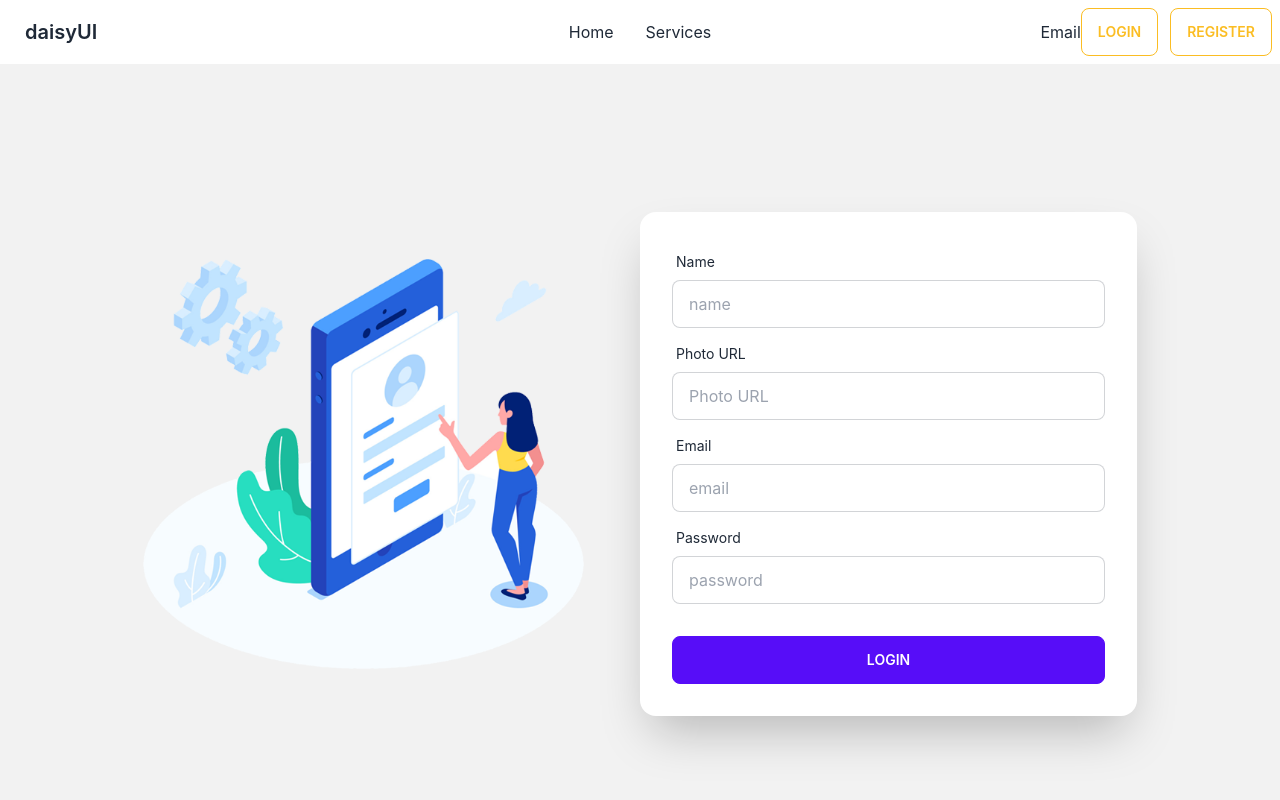
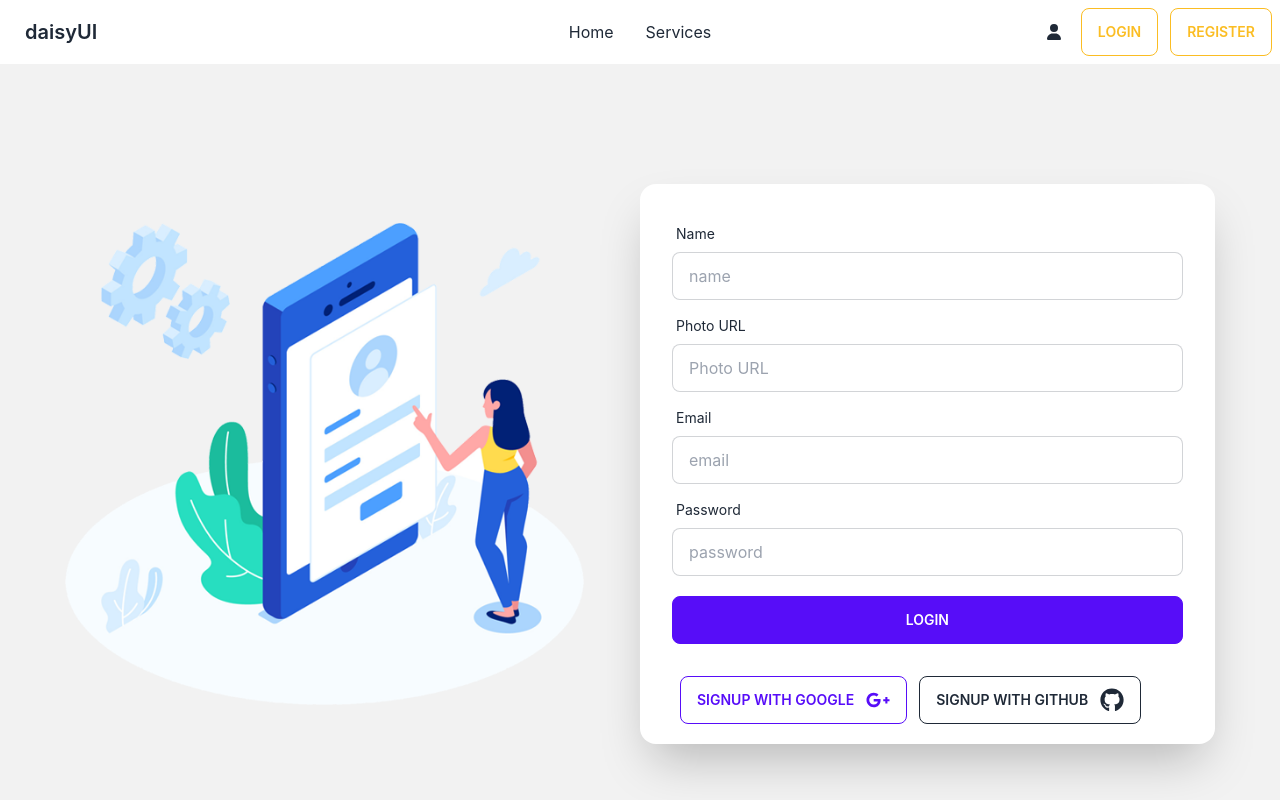
Before and after one commit to abubakkar11/Tourist-review-client, a React (Create React App) app: page /register in a window 1280 px wide. Shown: the top 800 px of the page. Built offline with nearby package versions, Linux system fonts and the light colour scheme; no server answers.

Commit message:
google and github addded

```diff
--- a/src/App.js
+++ b/src/App.js
@@ -1,3 +1,4 @@
+
 import { RouterProvider } from 'react-router-dom';
 import './App.css';
 import { router } from './Routes/Routes';
--- a/src/AuthProvoder/AuthProvider.js
+++ b/src/AuthProvoder/AuthProvider.js
@@ -1,5 +1,5 @@
 import React, { createContext, useEffect, useState } from 'react';
-import { createUserWithEmailAndPassword, getAuth, onAuthStateChanged, signInWithEmailAndPassword, } from "firebase/auth";
+import { createUserWithEmailAndPassword, getAuth, onAuthStateChanged, signInWithEmailAndPassword, signInWithPopup, signOut, updateProfile, } from "firebase/auth";
 import app from '../firebase/firebase.init';
 
 
@@ -20,6 +20,22 @@ const AuthProvider = ({ children }) => {
     return signInWithEmailAndPassword(auth , email , password)
    }
 
+   //LogOut
+   const logOut = () =>{
+    return signOut(auth)
+   }
+
+   //SignUp with google
+   const signUpWithGoogle = (provider) =>{
+    return signInWithPopup(auth , provider)
+   }
+   //SignUp with google
+   const signUpWithGitHub = (provider) =>{
+    return signInWithPopup(auth , provider)
+   }
+   const updateProfiles = (profile) => {
+    return updateProfile(auth.currentUser, profile);
+}
    //current user
    useEffect(() => {
     const unSubscribe = onAuthStateChanged(auth, currentUser => {
@@ -34,6 +50,10 @@ const AuthProvider = ({ children }) => {
         user,
         signInWithEmail,
         login,
+        logOut,
+        signUpWithGoogle,
+        signUpWithGitHub,
+        updateProfiles,
     }
     return (
         <div>
--- a/src/Pages/Login/Login.js
+++ b/src/Pages/Login/Login.js
@@ -1,8 +1,10 @@
-import React, { useContext } from 'react';
+import React, { useContext, useState } from 'react';
+import toast from 'react-hot-toast';
 import { AuthContext } from '../../AuthProvoder/AuthProvider';
 import loginImage from '../../Images/login/login.png'
 
 const Login = () => {
+    const [error , setError] = useState(false)
     //import context
   const {login} = useContext(AuthContext)
   // Register form submit handle
@@ -16,8 +18,15 @@ const Login = () => {
     .then(result =>{
         const user = result.user;
         console.log(user)
+        setError(true)
+        toast.success('Login Successfull')
+        form.reset()
     })
-    .catch(err => console.error(err))
+    .catch(err => {
+        const error = err.message;
+        toast.error(error)
+        setError(error)
+    })
     }
         return (
         <div className="hero min-h-screen bg-base-200 ">
@@ -38,7 +47,7 @@ const Login = () => {
                   <span className="label-text">Password</span>
                 </label>
                 <input type="password" name='password' placeholder="password" className="input input-bordered" required/>
-
+               <p className='text-error mt-3'>{error}</p>
               </div>
               <div className="form-control mt-6">
                 <button className="btn btn-primary">Login</button>
--- a/src/Pages/Register/Register.js
+++ b/src/Pages/Register/Register.js
@@ -1,25 +1,80 @@
-import React, { useContext } from 'react';
+import React, { useContext, useState } from 'react';
+import toast from 'react-hot-toast';
+import { Link } from 'react-router-dom';
 import { AuthContext } from '../../AuthProvoder/AuthProvider';
 import loginImage from '../../Images/login/login.png'
+import { FaGooglePlusG, FaGithub } from 'react-icons/fa';
+import { GithubAuthProvider, GoogleAuthProvider } from 'firebase/auth';
+
 
 const Register = () => {
     //import context
-  const {signInWithEmail} = useContext(AuthContext)
+    const [error, setError] = useState(false)
+    const { signInWithEmail, signUpWithGoogle, signUpWithGitHub, updateProfiles } = useContext(AuthContext);
+    const googleProvider = new GoogleAuthProvider()
+    const gitHubProvider = new GithubAuthProvider()
     // Register form submit handle
-    const handleSignUp = event =>{
+    const handleSignUp = event => {
         event.preventDefault();
         const form = event.target;
         const name = form.name.value;
         const photoURL = form.photoURL.value;
+        handleUpdateProfile(name, photoURL)
         const email = form.email.value;
         const password = form.password.value;
-    console.log(name , photoURL ,email , password)
-    signInWithEmail(email , password)
-    .then(result =>{
+        console.log(name, photoURL, email, password)
+        signInWithEmail(email, password)
+            .then(result => {
                 const user = result.user;
                 console.log(user)
+                setError(true)
+                toast.success('Login Successfull')
+                form.reset()
+            })
+            .catch(err => {
+                const error = err.message;
+                toast.error(error)
+                setError(error)
+            })
+        const handleUpdateProfile = (name, photoURL) => {
+            const profile = {
+                displayName: name,
+                photoURL: photoURL
+            }
+            updateProfiles(profile)
+                .then(() => {
+                    'profile updated'
                 })
                 .catch(err => console.error(err))
+        }
+    }
+    const handleGoogleSignUp = () => {
+        signUpWithGoogle(googleProvider)
+            .then(result => {
+                const user = result.user;
+                console.log(user)
+                setError(true)
+                toast.success('Login Successfull')
+            })
+            .catch(err => {
+                const error = err.message;
+                toast.error(error)
+                setError(error)
+            })
+    }
+    const handleGitHubSignUp = () => {
+        signUpWithGitHub(gitHubProvider)
+            .then(result => {
+                const user = result.user;
+                console.log(user)
+                setError(true)
+                toast.success('Login Successfull')
+            })
+            .catch(err => {
+                const error = err.message;
+                toast.error(error)
+                setError(error)
+            })
     }
     return (
         <div className="hero min-h-screen bg-base-200 ">
@@ -45,19 +100,23 @@ const Register = () => {
                             <label className="label">
                                 <span className="label-text">Email</span>
                             </label>
-                <input type="email" name='email' placeholder="email" className="input input-bordered" required/>
+                            <input type="email" name='email' placeholder="email" className="input input-bordered" required />
                         </div>
                         <div className="form-control">
                             <label className="label">
                                 <span className="label-text">Password</span>
                             </label>
-                <input type="password" name='password' placeholder="password" className="input input-bordered" required/>
+                            <input type="password" name='password' placeholder="password" className="input input-bordered" required />
+
+                            <p className='text-error mt-3'>{error}</p>
+                        </div>
+                        <input className='btn btn-primary' type="submit" value="Login" />
+                    </form>
+                    <div className=' ml-10  mb-5'>
+                        <button onClick={handleGoogleSignUp} className="btn btn-outline btn-primary mr-3">SignUp With Google <FaGooglePlusG className='ml-3 text-2xl' /></button>
+                        <button onClick={handleGitHubSignUp} className="btn btn-outline">SignUp With GitHub <FaGithub className='ml-3 text-2xl' /></button>
 
                     </div>
-              <div className="form-control mt-6">
-                <button className="btn btn-primary">Login</button>
-              </div>
-            </form>
                 </div>
             </div>
         </div>
--- a/src/Shered/Header/Header.js
+++ b/src/Shered/Header/Header.js
@@ -1,14 +1,27 @@
 import React, { useContext } from 'react';
 import { Link } from 'react-router-dom';
 import { AuthContext } from '../../AuthProvoder/AuthProvider';
+import { FontAwesomeIcon } from '@fortawesome/react-fontawesome'
+import { faLongArrowAltRight, faUser } from '@fortawesome/free-solid-svg-icons'
 
 const Header = () => {
-  const {user} = useContext(AuthContext)
+  const { user, logOut } = useContext(AuthContext)
   console.log(user)
   const menuBar = <>
     <li><Link to={'/'}>Home</Link></li>
     <li><Link to={'/services'}>Services</Link></li>
+    {
+      user?.uid ? <Link className='mt-3'>Reveiw</Link> :
+      ''
+    }
   </>
+  const handleLogOut = () => {
+    logOut()
+      .then(() => {
+
+      })
+      .catch(err => console.error(err))
+  }
   return (
     <div className="navbar bg-base-100">
       <div className="navbar-start">
@@ -28,14 +41,21 @@ const Header = () => {
         </ul>
       </div>
       <div className="navbar-end">
-        <p>Email {user?.email}</p>
+        <p className='mr-5'>{user?.displayName}</p>
+
         {
-          user?.uid ? <button className="btn btn-warning">LogOut</button>
-          :
-          <>
-        <Link to={'/login'}><button className="btn btn-outline btn-warning mr-3">Login</button></Link>
-        <Link to={'/register'}><button className="btn btn-outline btn-warning">Register</button> </Link>
-          </>
+          user?.photoURL ? <img className='rounded-full w-7 mr-5' src={user?.photoURL} alt="" />
+            :
+            <FontAwesomeIcon className='mr-5' icon={faUser} />
+        }
+
+        {
+          user?.uid ? <FontAwesomeIcon onClick={handleLogOut} icon={faLongArrowAltRight}></FontAwesomeIcon>
+            :
+            <>
+              <Link to={'/login'}><button className="btn btn-outline btn-warning mr-3">Login</button></Link>
+              <Link to={'/register'}><button className="btn btn-outline btn-warning">Register</button> </Link>
+            </>
         }
       </div>
     </div>
--- a/src/index.js
+++ b/src/index.js
@@ -4,12 +4,14 @@ import './index.css';
 import App from './App';
 import reportWebVitals from './reportWebVitals';
 import AuthProvider from './AuthProvoder/AuthProvider';
+import { Toaster } from 'react-hot-toast';
 
 const root = ReactDOM.createRoot(document.getElementById('root'));
 root.render(
   <React.StrictMode>
     <AuthProvider>
     <App />
+    <Toaster/>
     </AuthProvider>
   </React.StrictMode>
 );
```
Lines whose indentation alone changed are shown as unchanged.
